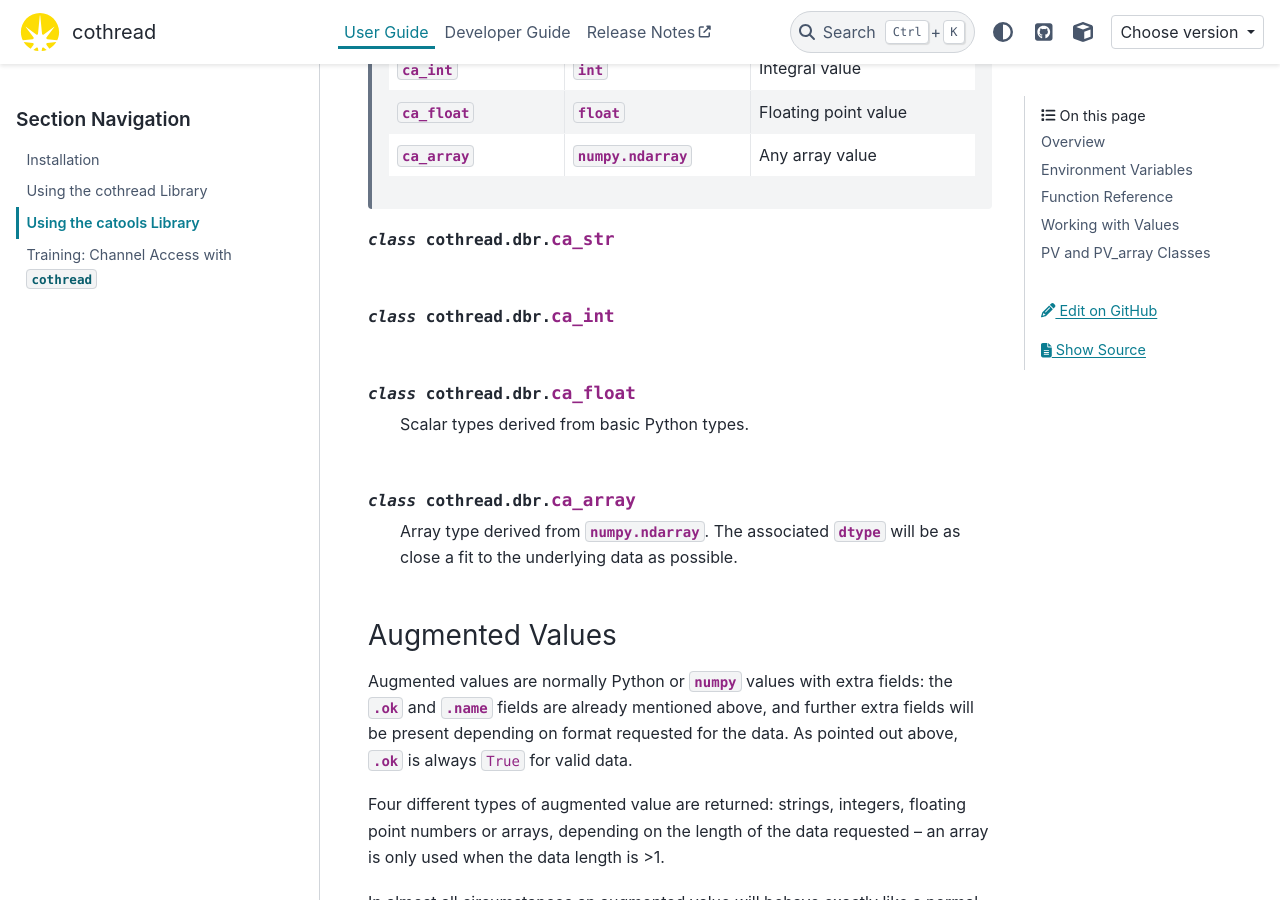
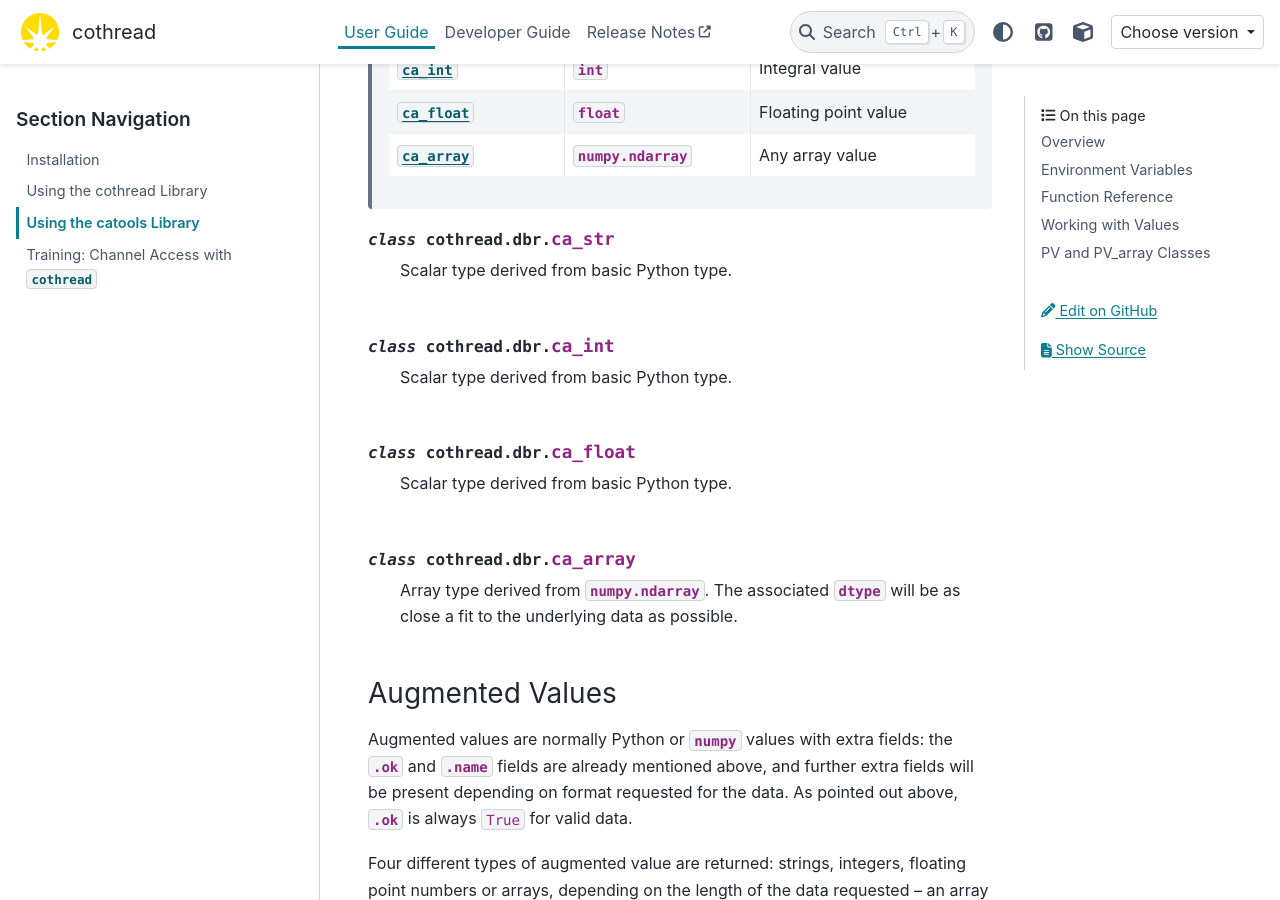
Before and after one commit to DiamondLightSource/cothread, a Sphinx documentation site: the page built from docs/user/catools.rst, in a window 1280 px wide and 900 px high, scrolled down 11703 px. Built offline with Sphinx 7.4.7 and the PyData theme 0.15.4, drawn with Linux system fonts in a browser that asks for light colours; the version number could not be read and is left out.

Commit message:
Correct links to ca_* types

```diff
--- a/docs/user/catools.rst
+++ b/docs/user/catools.rst
@@ -509,20 +509,26 @@ the result returned will be an array.
 
 The table below enumerates the possibilities:
 
-    ==================  ====================== ========================================
-    Cothread type       Derived from           For these values
-    ==================  ====================== ========================================
-    :class:`ca_str`     :class:`str`           String value
-    :class:`ca_int`     :class:`int`           Integral value
-    :class:`ca_float`   :class:`float`         Floating point value
-    :class:`ca_array`   :class:`numpy.ndarray` Any array value
-    ==================  ====================== ========================================
+    =============================== ====================== ========================================
+    Cothread type                   Derived from           For these values
+    =============================== ====================== ========================================
+    :class:`~cothread.dbr.ca_str`   :class:`str`           String value
+    :class:`~cothread.dbr.ca_int`   :class:`int`           Integral value
+    :class:`~cothread.dbr.ca_float` :class:`float`         Floating point value
+    :class:`~cothread.dbr.ca_array` :class:`numpy.ndarray` Any array value
+    =============================== ====================== ========================================
 
 ..  class:: cothread.dbr.ca_str
+
+    Scalar type derived from basic Python type.
+
 ..  class:: cothread.dbr.ca_int
+
+    Scalar type derived from basic Python type.
+
 ..  class:: cothread.dbr.ca_float
 
-    Scalar types derived from basic Python types.
+    Scalar type derived from basic Python type.
 
 ..  class:: cothread.dbr.ca_array
 
```
